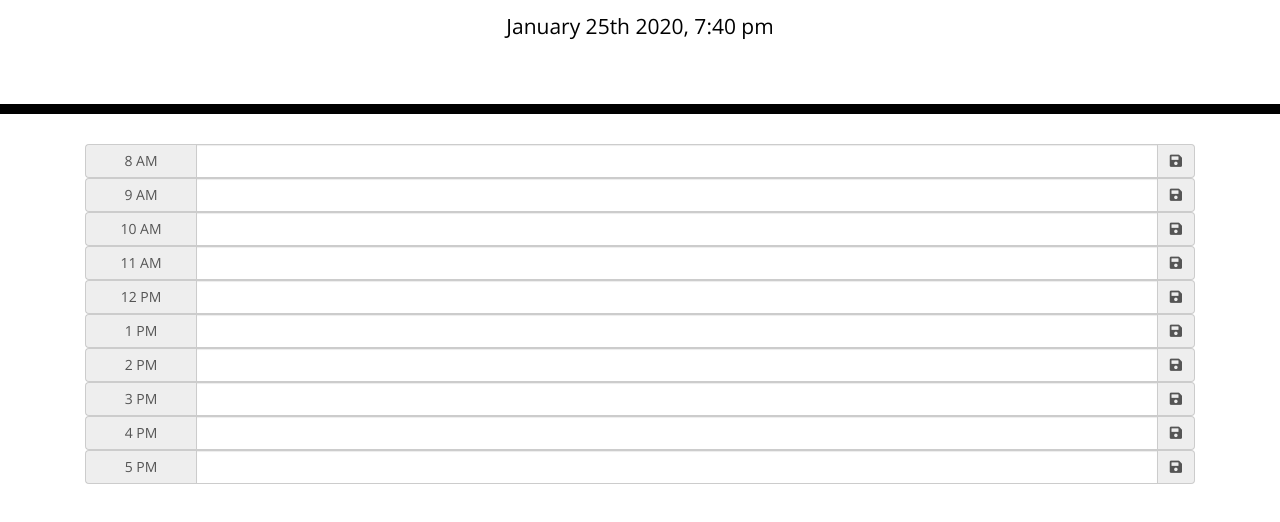
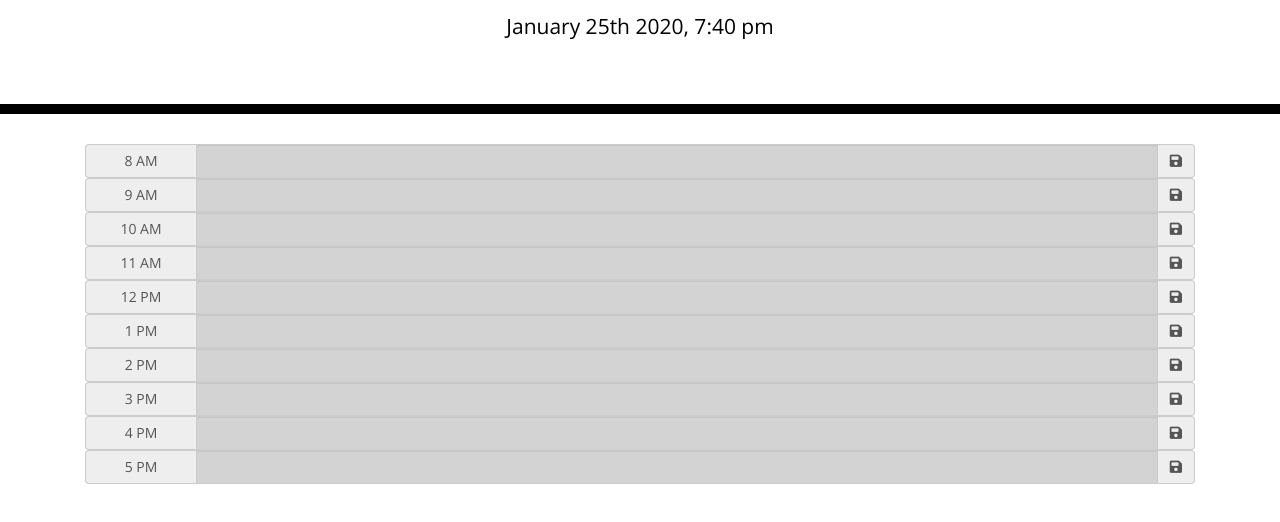
Before and after one commit to jl224/Day-Planner, a plain HTML site: page index.html in a window 1280 px wide. Both pictures are taken after a click on the element "8 AM". Shown: the part 186-708 px from the top of the page. Drawn offline with nearby package versions, Linux system fonts and the light colour scheme.

Commit message:
more debugging

```diff
--- a/script.js
+++ b/script.js
@@ -23,8 +23,8 @@ $(".input-group-addon").on("click", function () {
 
     event.preventDefault();
     console.log("clicked")
-    var input = $(this).siblings(".form-Control").val()
-    var hour = $(this).siblings(".form-Control").attr("id")
+    var input = $(this).siblings(".form-control").val()
+    var hour = $(this).siblings(".form-control").attr("id")
     console.log(input, hour)
 
     // save on localstorage
@@ -43,7 +43,7 @@ function showColor() {
     console.log("current hour", hour)
 
     //  msg8  past present future
-    $(".form-Control").each(function () {
+    $(".form-control").each(function () {
         var id = $(this).attr("id")
         var time = parseInt(id.slice(3))
         console.log("time", time)
--- a/style.css
+++ b/style.css
@@ -48,12 +48,12 @@ body {
   }
 
   .present {
-    background-color: #ff6961;
+    background-color: lightgoldenrodyellow;
     color: white;
   }
 
   .future {
-    background-color: #77dd77;
+    background-color: lightgreen;
     color: white;
   }
 
```
